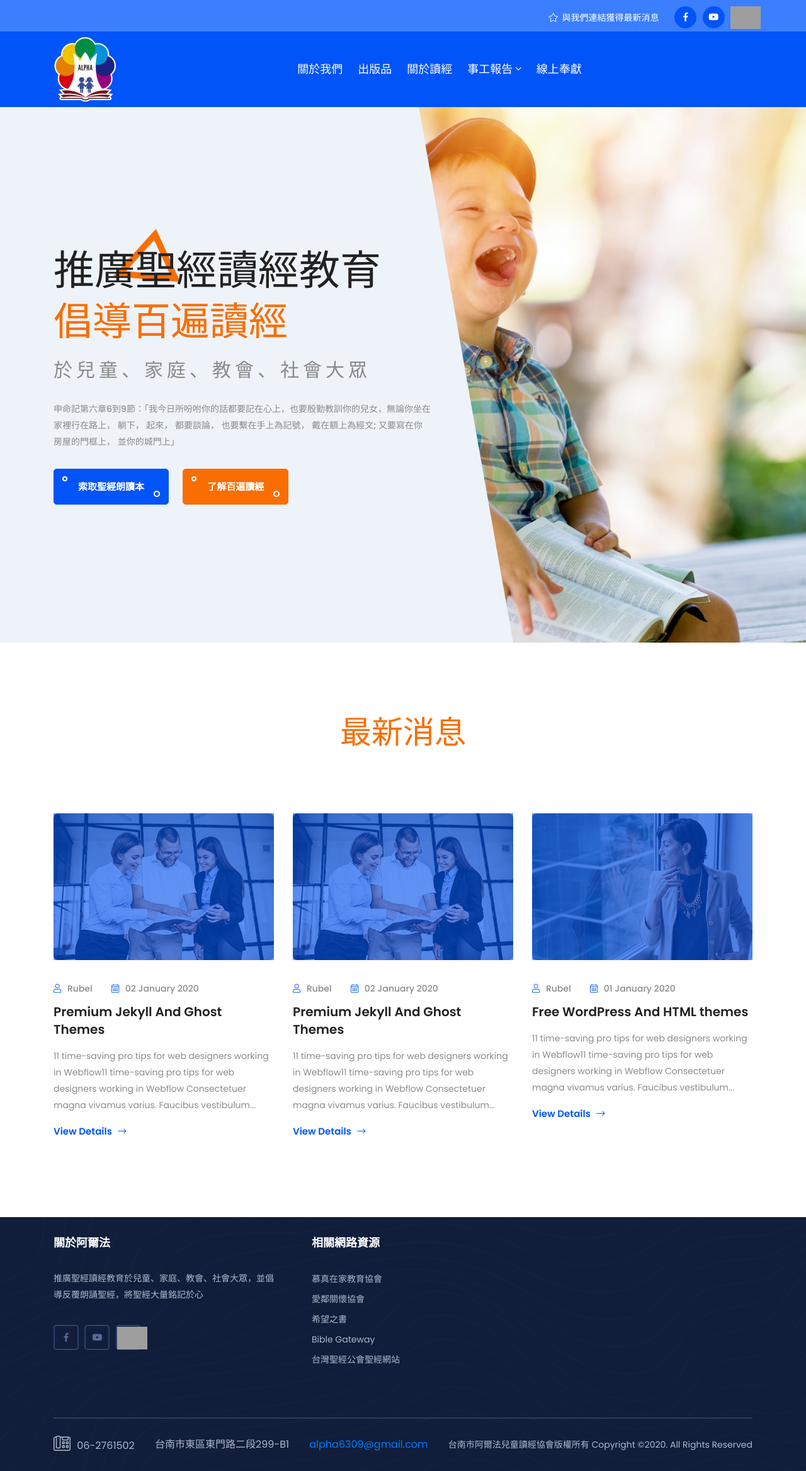
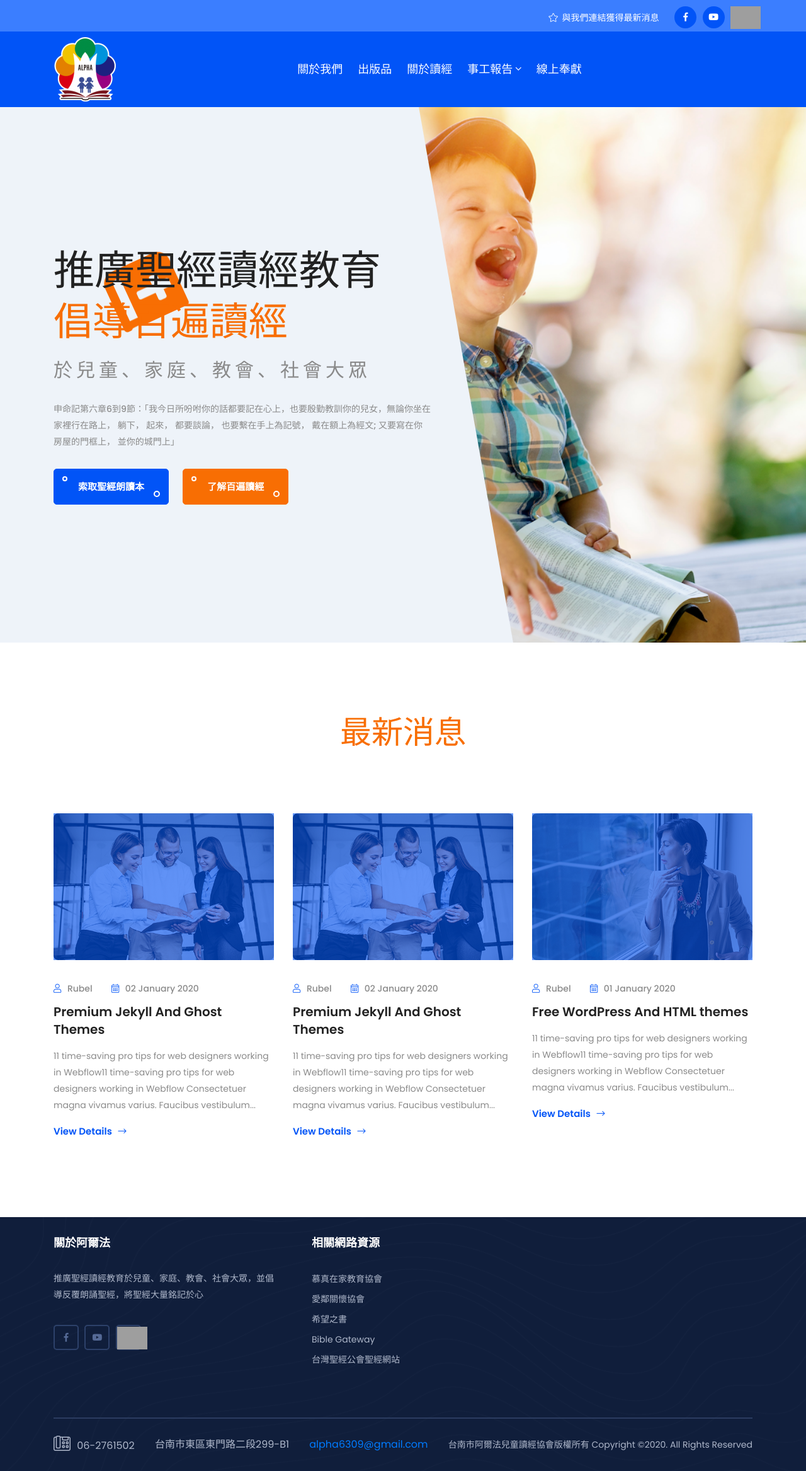
Before and after one commit to alpha6309/website, a Jekyll site: the page built from index.html, in a window 1280 px wide. Shown: the whole page at 63% size. Built offline with Jekyll 4.4.1, drawn with Linux system fonts in a browser that asks for light colours; grey boxes are pictures that could not be loaded.

Commit message:
聖經圖示動畫

```diff
--- a/_includes/hero_area.html
+++ b/_includes/hero_area.html
@@ -28,7 +28,7 @@
 <!--<div class="banner-shape-1">-->
 <!--</div>-->
 <div class="banner-shape-2">
-    <img src="{{site.baseurl}}/assets/images/banner-shape-1.png" alt="">
+    <i class="fas fa-bible"></i>
 </div>
 <!--<div class="banner-shape-3">-->
 <!--    <img src="{{site.baseurl}}/assets/images/banner-shape-2.png" alt="">-->
--- a/_sass/_banner.scss
+++ b/_sass/_banner.scss
@@ -168,6 +168,8 @@
 		top: 150px;
 		z-index: -1;
 		animation: animationFramesOne linear 15s infinite;
+		font-size: 7rem;
+		color: $theme-color-2;
 	}
 	& .banner-shape-3{
 		position: absolute;
```
